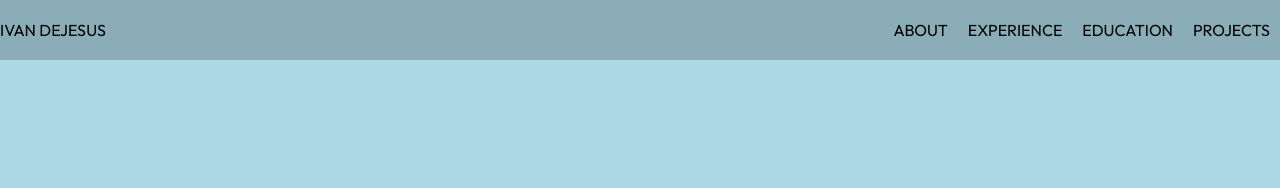
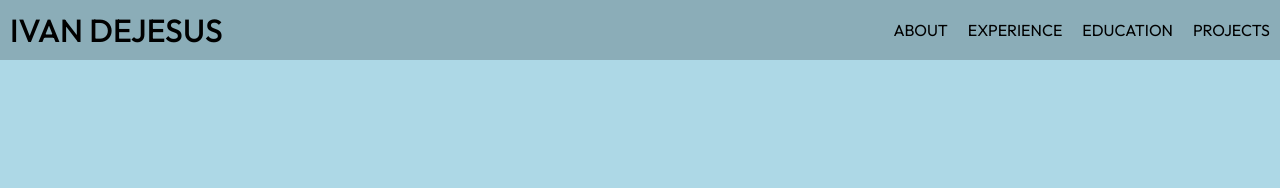
Before and after one commit to IDejesusport/Portfolio, a plain HTML site: page index.html in a window 1280 px wide. Shown: the top 188 px of the page. Drawn offline with Linux system fonts and the light colour scheme.

Commit message:
Add files via upload

```diff
--- a/resources/css/index.css
+++ b/resources/css/index.css
@@ -23,6 +23,12 @@ nav {
     background-color: rgba(0, 0, 0, 0.199);
     display: flex;
     justify-content: flex-end;
+}
+
+.home-link {
+    margin-left: 10px;
+    font-size: 2rem;
+    font-weight: 500;
 }
 
 .links-container {
```
